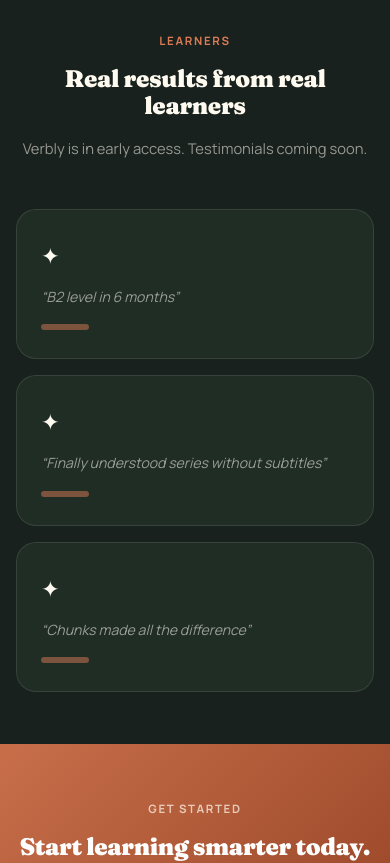
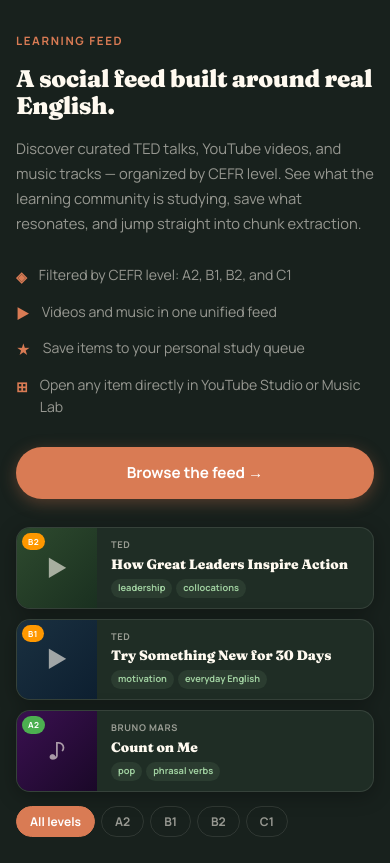
Before and after one commit to natsouzax/lexuri, a Next.js app: page / in a window 390 px wide. Shown: the part 3520-4383 px from the top of the page. Built offline with nearby package versions, Linux system fonts and the light colour scheme.

Commit message:
mobile fix 4

```diff
--- a/app/(marketing)/features/page.tsx
+++ b/app/(marketing)/features/page.tsx
@@ -3,10 +3,19 @@ import Link from 'next/link'
 
 export const metadata: Metadata = {
   title: 'Features',
-  description: 'Everything Verbly can do — video transcripts, AI chunk detection, smart flashcards, and spaced repetition.',
+  description: 'Everything Verbly can do — learning feed, video transcripts, AI chunk detection, smart flashcards, and spaced repetition.',
 }
 
 const FEATURES = [
+  {
+    icon: '◉',
+    tag: 'Discovery',
+    title: 'Learning Feed',
+    body: 'A curated social feed of TED talks, YouTube videos, and music — organized by CEFR difficulty level. Browse what the community is studying, save items to your queue, and open any content directly in the study tools.',
+    details: ['Filtered by level: A2, B1, B2, C1', 'Videos and music in one unified feed', 'Save to personal study queue', 'Jump straight into YouTube Studio or Music Lab'],
+    color: '#d97b54',
+    bg: 'rgba(200,111,74,0.08)',
+  },
   {
     icon: '▶',
     tag: 'Content Input',
--- a/app/(marketing)/page.tsx
+++ b/app/(marketing)/page.tsx
@@ -54,6 +54,43 @@ const STEPS = [
     body: 'Chunks become flashcards. The spaced repetition system schedules each review at the optimal moment for long-term retention.',
   },
 ]
+
+const FEED_PREVIEW = [
+  {
+    type: 'video',
+    level: 'B2',
+    levelColor: '#FF9800',
+    source: 'TED',
+    title: 'How Great Leaders Inspire Action',
+    tags: ['leadership', 'collocations'],
+    thumbBg: 'linear-gradient(135deg, #2e4a2e 0%, #1a3020 100%)',
+  },
+  {
+    type: 'video',
+    level: 'B1',
+    levelColor: '#FF9800',
+    source: 'TED',
+    title: 'Try Something New for 30 Days',
+    tags: ['motivation', 'everyday English'],
+    thumbBg: 'linear-gradient(135deg, #1a3040 0%, #0d1f30 100%)',
+  },
+  {
+    type: 'music',
+    level: 'A2',
+    levelColor: '#4CAF50',
+    source: 'Bruno Mars',
+    title: 'Count on Me',
+    tags: ['pop', 'phrasal verbs'],
+    thumbBg: 'linear-gradient(135deg, #3a1050 0%, #1a0828 100%)',
+  },
+]
+
+const FEED_BULLETS = [
+  ['◈', 'Filtered by CEFR level: A2, B1, B2, and C1'],
+  ['▶', 'Videos and music in one unified feed'],
+  ['★', 'Save items to your personal study queue'],
+  ['⊞', 'Open any item directly in YouTube Studio or Music Lab'],
+] as const
 
 export default function HomePage() {
   return (
@@ -183,6 +220,109 @@ export default function HomePage() {
         </div>
       </section>
 
+      {/* ── Learning Feed ─────────────────────────────────── */}
+      <section className="mkt-section mkt-section-dark">
+        <div className="mkt-container">
+          <div className="mkt-feature-row">
+            {/* Left: copy */}
+            <div className="animate-fade-up">
+              <span className="mkt-eyebrow">Learning Feed</span>
+              <h2 className="mkt-h2" style={{ color: 'var(--paper)' }}>
+                A social feed built around real English.
+              </h2>
+              <p className="mkt-lead mkt-lead-dark" style={{ marginBottom: 28 }}>
+                Discover curated TED talks, YouTube videos, and music tracks — organized by CEFR level. See what the learning community is studying, save what resonates, and jump straight into chunk extraction.
+              </p>
+              {FEED_BULLETS.map(([icon, text]) => (
+                <div key={text} style={{ display: 'flex', alignItems: 'flex-start', gap: 12, marginBottom: 12 }}>
+                  <span style={{ color: 'var(--clay-bright)', fontWeight: 900, fontSize: '0.88rem', flexShrink: 0, marginTop: 2 }}>{icon}</span>
+                  <span style={{ color: 'var(--dark-muted)', fontSize: '0.88rem', lineHeight: 1.6 }}>{text}</span>
+                </div>
+              ))}
+              <div style={{ marginTop: 28 }}>
+                <Link href="/feed" className="btn-mkt-primary">Browse the feed →</Link>
+              </div>
+            </div>
+
+            {/* Right: feed card mockup */}
+            <div className="animate-fade-up" style={{ animationDelay: '100ms' }}>
+              <div style={{ display: 'flex', flexDirection: 'column', gap: 10 }}>
+                {FEED_PREVIEW.map((item, i) => (
+                  <div key={i} style={{
+                    border: '1px solid var(--dark-border)',
+                    borderRadius: 14,
+                    background: 'var(--dark-surface)',
+                    display: 'flex',
+                    overflow: 'hidden',
+                    boxShadow: '0 4px 20px rgba(0,0,0,0.3)',
+                  }}>
+                    {/* Thumbnail */}
+                    <div style={{
+                      width: 80,
+                      flexShrink: 0,
+                      background: item.thumbBg,
+                      display: 'flex',
+                      alignItems: 'center',
+                      justifyContent: 'center',
+                      fontSize: '1.4rem',
+                      position: 'relative',
+                      color: 'rgba(255,250,240,0.6)',
+                    }}>
+                      {item.type === 'music' ? '♪' : '▶'}
+                      <span style={{
+                        position: 'absolute', top: 5, left: 5,
+                        background: item.levelColor,
+                        color: '#fff', fontSize: '0.52rem', fontWeight: 900,
+                        padding: '2px 6px', borderRadius: 99, letterSpacing: '0.05em',
+                      }}>
+                        {item.level}
+                      </span>
+                    </div>
+                    {/* Info */}
+                    <div style={{ padding: '10px 14px', flex: 1, minWidth: 0 }}>
+                      <div style={{ fontSize: '0.58rem', color: 'var(--dark-muted)', fontWeight: 700, marginBottom: 3, textTransform: 'uppercase', letterSpacing: '0.07em' }}>
+                        {item.source}
+                      </div>
+                      <div style={{ fontFamily: 'Fraunces,Georgia,serif', fontWeight: 900, fontSize: '0.85rem', color: 'var(--paper)', lineHeight: 1.25, marginBottom: 6 }}>
+                        {item.title}
+                      </div>
+                      <div style={{ display: 'flex', gap: 4, flexWrap: 'wrap' }}>
+                        {item.tags.map((tag) => (
+                          <span key={tag} style={{
+                            fontSize: '0.58rem', fontWeight: 700,
+                            padding: '2px 7px', borderRadius: 99,
+                            background: 'rgba(70,98,74,0.3)', color: '#a0d0a0',
+                          }}>
+                            {tag}
+                          </span>
+                        ))}
+                      </div>
+                    </div>
+                  </div>
+                ))}
+              </div>
+
+              {/* Level filter pills mockup */}
+              <div style={{ display: 'flex', gap: 6, marginTop: 14, flexWrap: 'wrap' }}>
+                {['All levels', 'A2', 'B1', 'B2', 'C1'].map((l, i) => (
+                  <span key={l} style={{
+                    padding: '5px 13px',
+                    borderRadius: 999,
+                    border: `1.5px solid ${i === 0 ? 'var(--clay-bright)' : 'var(--dark-border)'}`,
+                    background: i === 0 ? 'var(--clay-bright)' : 'transparent',
+                    color: i === 0 ? '#fff' : 'var(--dark-muted)',
+                    fontSize: '0.75rem',
+                    fontWeight: 700,
+                  }}>
+                    {l}
+                  </span>
+                ))}
+              </div>
+            </div>
+          </div>
+        </div>
+      </section>
+
       {/* ── Testimonials placeholder ───────────────────────── */}
       <section className="mkt-section mkt-section-dark">
         <div className="mkt-container" style={{ textAlign: 'center' }}>
```
